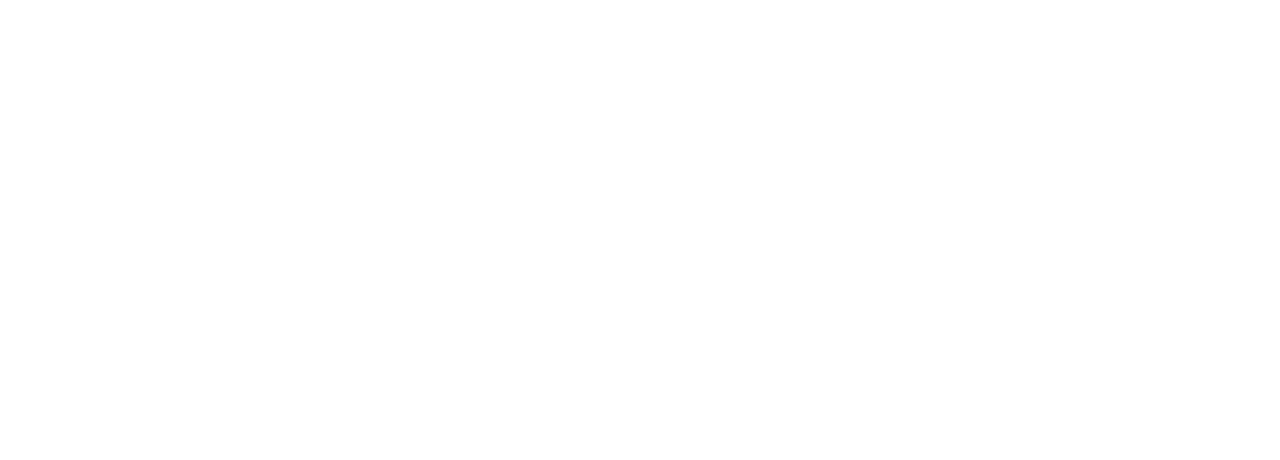
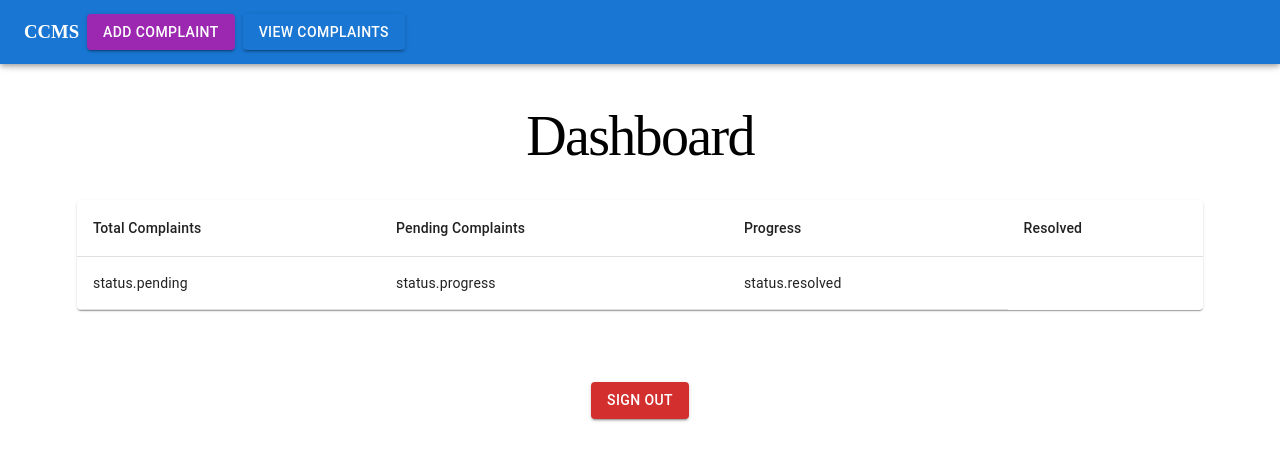
Before and after one commit to adiithy10/project, a React app: page /AdminDashboard in a window 1280 px wide. Before the commit this address had no page. Shown: the top 460 px of the page. Built offline with nearby package versions, Linux system fonts and the light colour scheme; the HTML template or start-up script is replaced by a standard one.

Commit message:
Update App.jsx

```diff
--- a/src/App.jsx
+++ b/src/App.jsx
@@ -10,6 +10,7 @@
 import AddComplaint from './Components/AddComplaint'
 import ComplainList from './Components/ComplainList'
 import StudentDashboard from './Components/StudentDashboard'
+import AdminDashboard from './Components/AdminDashboard'
 
 function App() {
   const [count, setCount] = useState(0)
@@ -25,7 +26,7 @@
         <Route path = "/addcomplaint" element={<AddComplaint />} />
         <Route path = "/complaintlist" element={<ComplainList />} />
         <Route path="/StudentDashboard" element={<StudentDashboard />} />
-
+        <Route path="/AdminDashboard" element={<AdminDashboard />} />
       </Routes>
     </>
   )
--- /dev/null
+++ b/src/Components/AdminDashboard.jsx
@@ -0,0 +1,45 @@
+import React from 'react'
+import NavBar from './NavBar';
+import Paper from '@mui/material/Paper';
+import Table from '@mui/material/Table';
+import TableBody from '@mui/material/TableBody';
+import TableCell from '@mui/material/TableCell';
+import TableContainer from '@mui/material/TableContainer';
+import TableHead from '@mui/material/TableHead';
+import TableRow from '@mui/material/TableRow';
+import Button from '@mui/material/Button';
+
+const AdminDashboard = () => {
+  return (
+    <div>
+        <NavBar/>
+        <h1>Dashboard</h1>
+        <Paper sx={{ width: '100%',overflow: 'hidden'}}>
+            <TableContainer sx={{ maxHeight: 440}}>
+                <Table stickyHeader aria-label="sticky table">
+                    <TableHead>
+                        <TableRow>
+                            <TableCell>Total Complaints</TableCell>
+                            <TableCell>Pending Complaints</TableCell>
+                            <TableCell>Progress</TableCell>
+                            <TableCell>Resolved</TableCell>
+                        </TableRow>
+                        </TableHead>
+                        <TableBody>
+                            <TableRow>
+                                <TableCell>status.pending</TableCell>
+                                <TableCell>status.progress</TableCell>
+                                <TableCell>status.resolved</TableCell>
+                            </TableRow>
+                        </TableBody>
+
+                </Table>
+            </TableContainer>
+        </Paper>
+        <br /> <br /><br /><br />
+        <Button variant="contained" color="error">Sign Out</Button>
+    </div>
+  )
+}
+
+export default AdminDashboard
--- a/src/Components/Login.jsx
+++ b/src/Components/Login.jsx
@@ -18,7 +18,7 @@
     console.log('Login form data:', form)
     if(form.email==='admin@gmail.com')
       {
-      navigate('/admin')
+      navigate('/AdminDashboard')
     }
       else{
         navigate('/StudentDashboard')
--- a/src/Components/StudentDashboard.jsx
+++ b/src/Components/StudentDashboard.jsx
@@ -5,7 +5,7 @@
 import TableCell from '@mui/material/TableCell';
 import TableContainer from '@mui/material/TableContainer';
 import TableHead from '@mui/material/TableHead';
-import TablePagination from '@mui/material/TablePagination';
+
 import TableRow from '@mui/material/TableRow';
 import Button from '@mui/material/Button';
 import NavBar from './NavBar';
@@ -39,7 +39,7 @@
 
     </Paper>
     <br /> <br /> <br /> <br />
-    <Button variant='contained' color='secondary'>Add Complaint</Button>&nbsp;&nbsp;&nbsp;
+
     <Button variant='contained' color='error'>Sign Out</Button>
     </div>
   )
```
